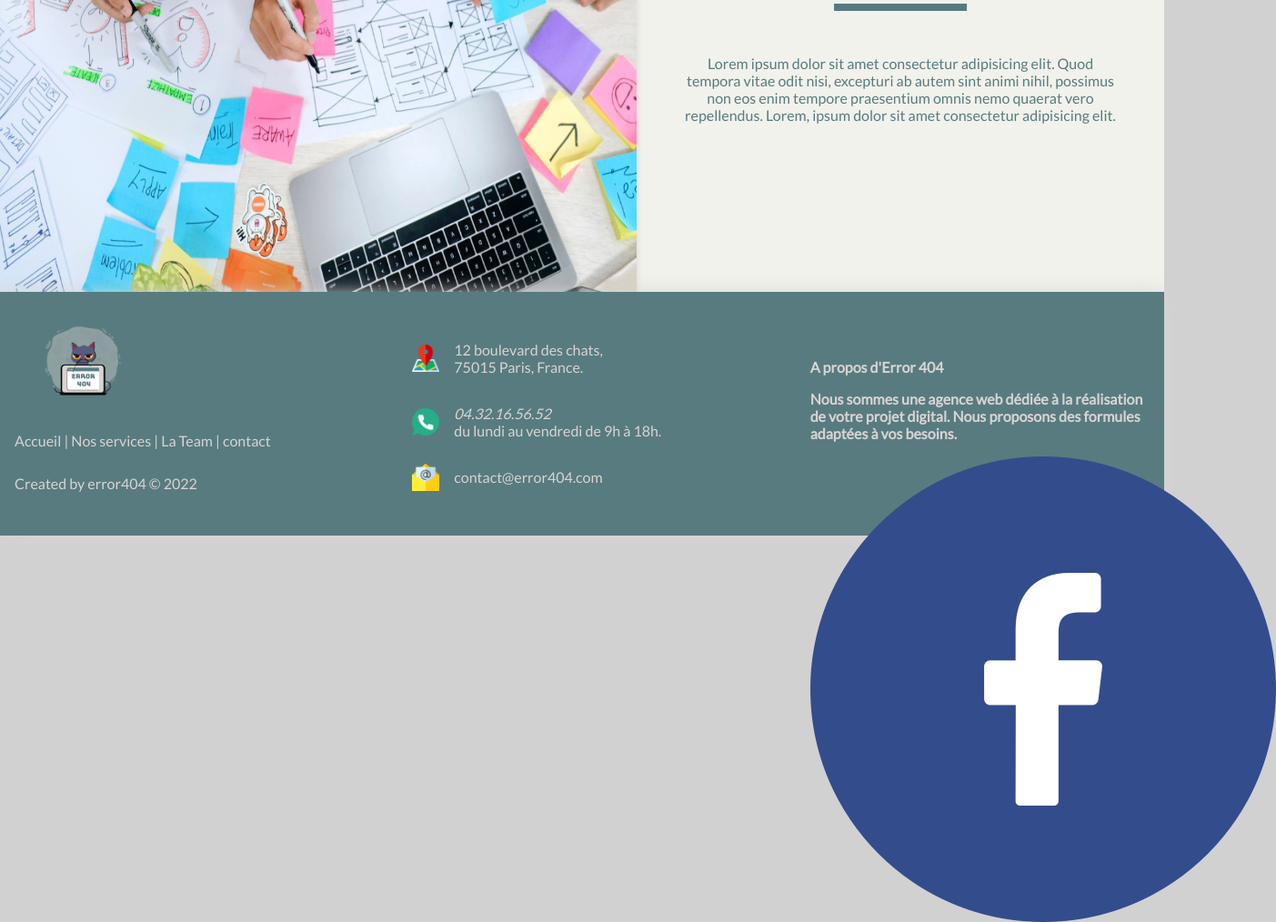
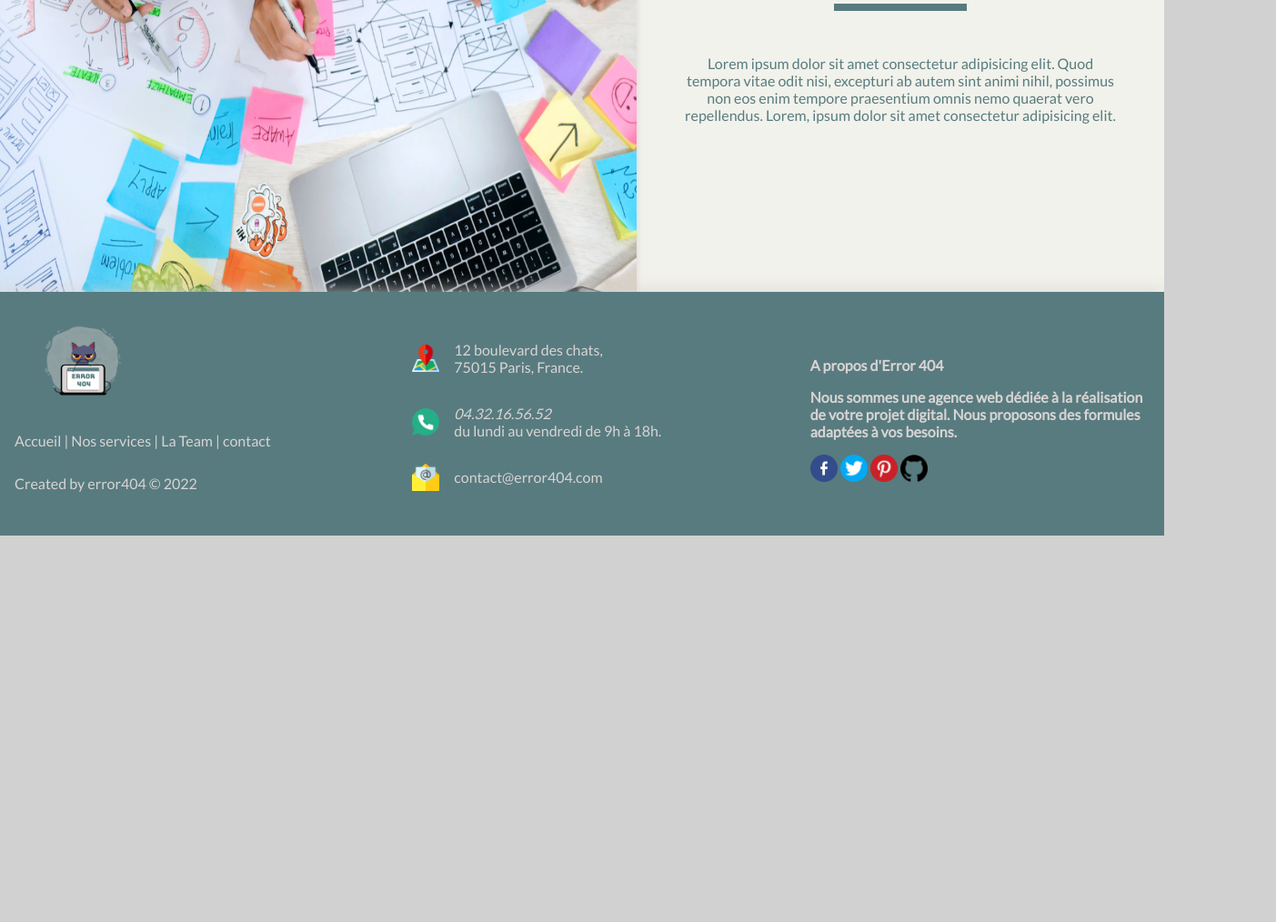
Before and after one commit to Disrupt3d/error-404--projet-html-css--team-Alpha, a plain HTML site: page index.html in a window 1280 px wide. Shown: the part 2118-3132 px from the top of the page at 91% size, 1403 px wide, since content can reach past the window. After the commit the page ends 2707 px from the top, so only its background shows below. Drawn offline with nearby package versions, Linux system fonts and the light colour scheme.

Commit message:
correct footer image sizes after W3C corrections

```diff
--- a/css/style.css
+++ b/css/style.css
@@ -344,7 +344,7 @@ footer a {
 }
 
 
-.footer-icons {
+.footer-icons img {
     width: 30px;
     height: 30px;
 }
```
